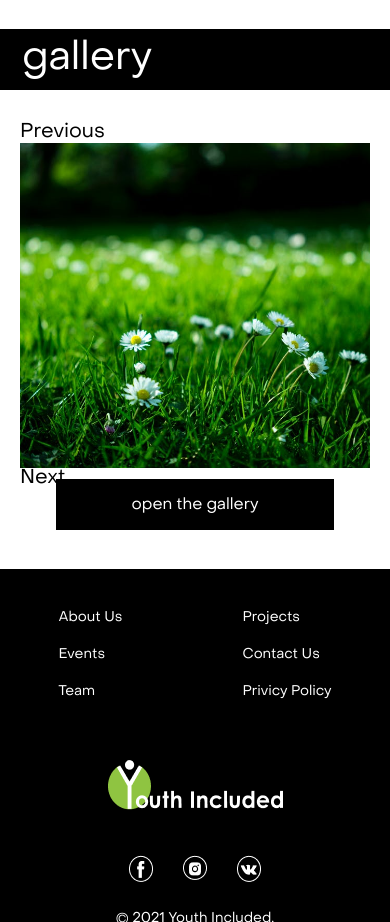
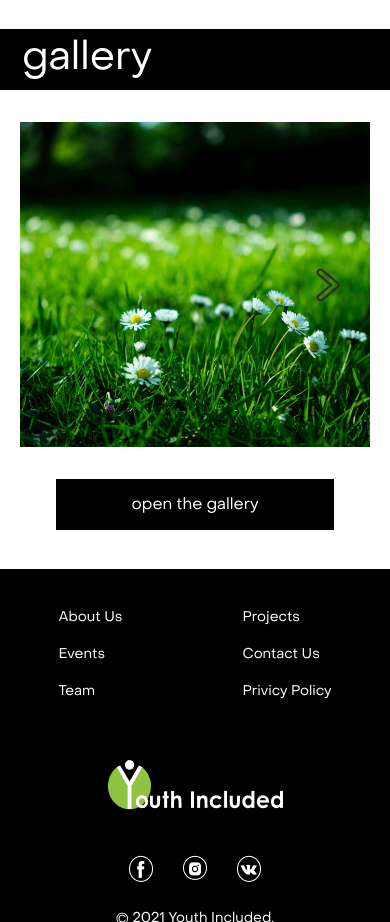
Before and after one commit to arsamurai/YIncluded, a plain HTML site: page index.html in a window 390 px wide. Shown: the part 2887-3809 px from the top of the page. Drawn offline with nearby package versions, Linux system fonts and the light colour scheme.

Commit message:
add arrows

```diff
--- a/css/pages/_index.scss
+++ b/css/pages/_index.scss
@@ -548,6 +548,27 @@
 		.slick-list, .slick-slide {
 			height: 513px;
 		}
+		.slick-arrow {
+			position: absolute;
+			top: 50%;
+			transform: translateY(-50%);
+			font-size: 0;
+			width: 50px;
+			height: 50px;
+		}
+		.slick-disabled {
+			display: none !important;
+		}
+		.slick-prev {
+			left: 37px;
+			z-index: 998;
+			background: url("/images/arrow.png") 0 0 / 100% no-repeat;
+			transform: rotate(180deg);
+		}
+		.slick-next {
+			background: url("/images/arrow.png") 0 0 / 100% no-repeat;
+			right: 37px;
+		}
     &__btn {
       margin-bottom: 56px;
     }
@@ -563,9 +584,13 @@
 			.slick-list, .slick-slide {
 				height: 325px;
 			}
+			.slick-arrow {
+				display: none;
+			}
       &__btn {
         margin-bottom: 39px;
       }
     }
+
   }
 }
--- a/js/app.js
+++ b/js/app.js
@@ -15,6 +15,6 @@ $(document).ready(function () {
 		$($(this).attr('href')).addClass('tabs__block-active');
 	});
 
-	$('#gallery__slider').slick();
+	$('#gallery__slider').slick({infinite: false});
 
 })
```
Also changed, not shown: css/style.css, images/arrow.png (added), 3 other files.
